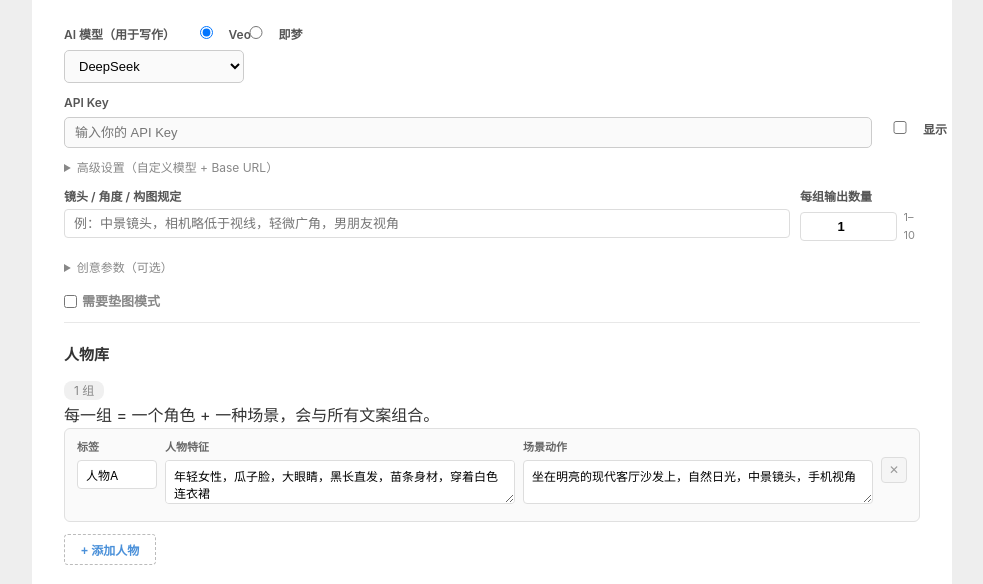
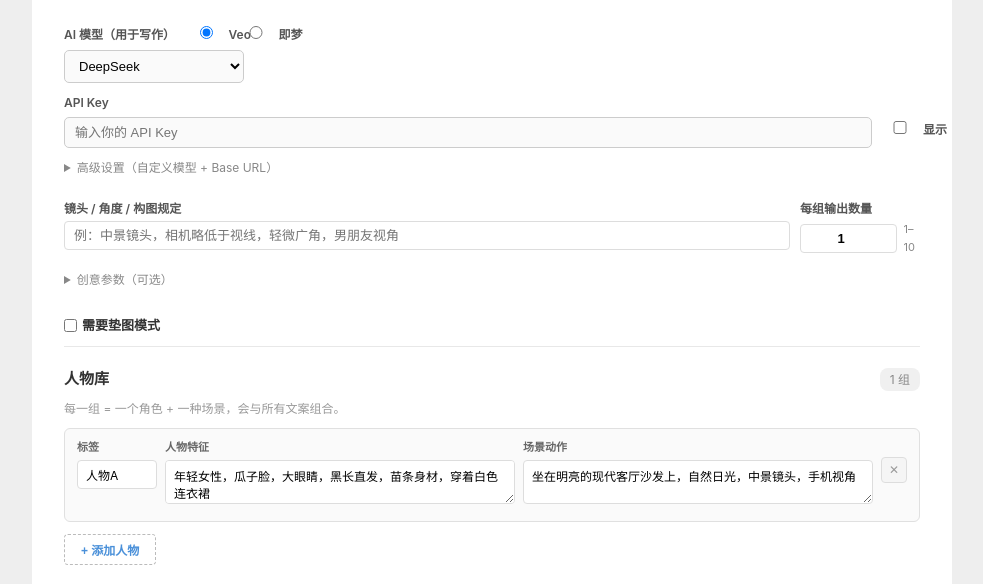
Before and after one commit to connywing/video-prompt-generator, a plain HTML site: page index.html in a window 1280 px wide. Shown: the part 86-670 px from the top of the page, without its empty margins (148-1131 px from the left). Drawn offline with Linux system fonts and the light colour scheme.

Commit message:
fix: CSS selector bugs causing layout issues

```diff
--- a/style.css
+++ b/style.css
@@ -30,14 +30,23 @@
     margin-bottom: 22px;
 }
 
-.config-section, .batch-section h2 {
+.section-header {
+    display: flex;
+    align-items: center;
+    justify-content: space-between;
+    margin-bottom: 8px;
+}
+
+.section-desc {
+    font-size: 12px;
+    color: #999;
     margin-bottom: 10px;
 }
 
-.config-section, .batch-section .hint {
-    font-size: 13px;
-    color: #888;
-    margin-bottom: 10px;
+.hint {
+    font-size: 11px;
+    color: #aaa;
+    margin-top: 4px;
 }
 
 /* ---- 配置行 ---- */
```
